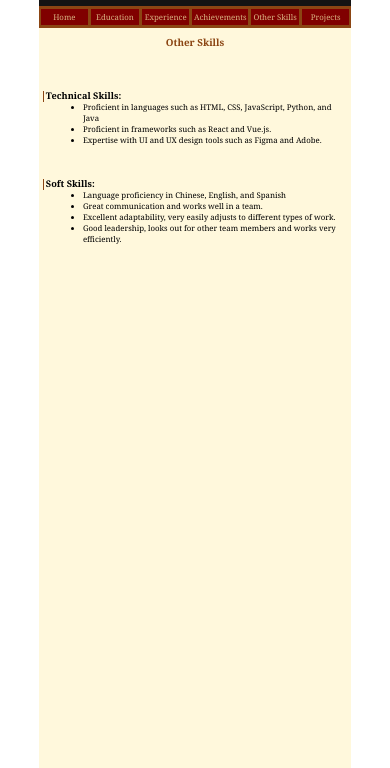
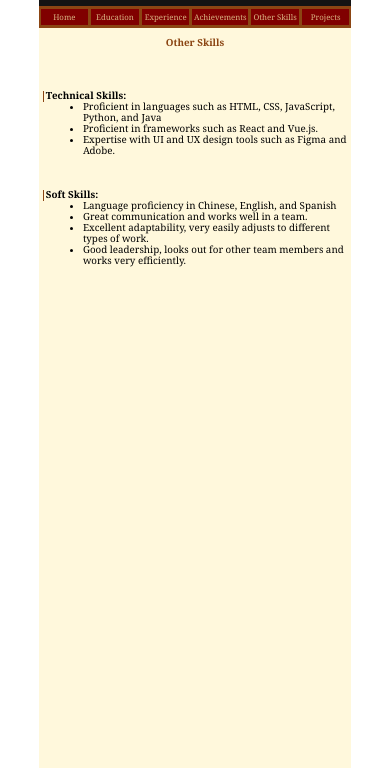
Before and after one commit to ycevan1/CS391MP-1, a plain HTML site: page other-skills/other-skills.html in a window 390 px wide. Shown: the part 76-844 px from the top of the page. Drawn offline with Linux system fonts and the light colour scheme.

Commit message:
updated content and calculator program

```diff
--- a/achievements/achievements.css
+++ b/achievements/achievements.css
@@ -130,4 +130,8 @@ footer a{
         margin: 2% 2%;
         font-size: calc(2px + 2vw);
     }
+
+    #content {
+        font-size: calc(2px + 2vw);
+    }
 }
--- a/education/education.css
+++ b/education/education.css
@@ -131,4 +131,8 @@ footer a{
         margin: 2% 2%;
         font-size: calc(2px + 2vw);
     }
+
+    main li {
+        font-size: calc(2px + 2vw);
+    }
 }
--- a/experience/experience.css
+++ b/experience/experience.css
@@ -135,4 +135,8 @@ footer a{
         margin: 2% 2%;
         font-size: calc(2px + 2vw);
     }
+
+    #content {
+        font-size: calc(2px + 2vw);
+    }
 }
--- a/other-skills/other-skills.css
+++ b/other-skills/other-skills.css
@@ -61,6 +61,7 @@ h2 {
 }
 
 h3 {
+    font-size: calc(2px + 2vw);
     border-left: saddlebrown 0.5vw solid;
     padding-left: 0.5vw;
     margin-top: 4vh;
@@ -130,4 +131,8 @@ footer a{
         margin: 2% 2%;
         font-size: calc(2px + 2vw);
     }
+
+    #content {
+        font-size: calc(2px + 2vw);
+    }
 }
--- a/projects/projects.css
+++ b/projects/projects.css
@@ -113,7 +113,7 @@ h2 {
 }
 
 #output {
-    font: bold calc(2px + 3vw) "Courier New", monospace;
+    font: bold calc(2px + 2vw) "Courier New", monospace;
     justify-content: center;
     text-align: center;
     margin: 1vw auto;
```
